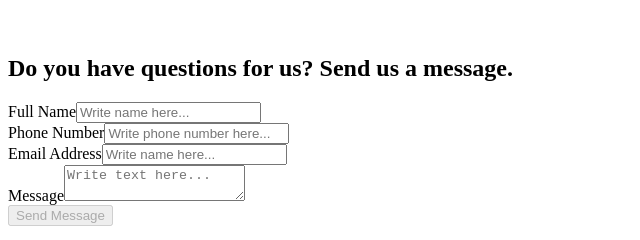
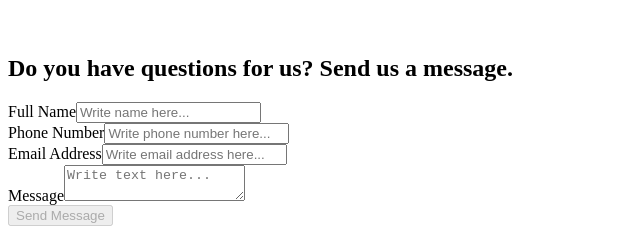
Before and after one commit to wking-io/taxxwiz, a Gatsby site: page /contact in a window 1280 px wide. Shown: the part 1310-1550 px from the top of the page, 0-640 px from the left. Built offline with nearby package versions, Linux system fonts and the light colour scheme; Gatsby itself is replaced by a stand-in of ours; a web font is replaced by a local one.

Commit message:
Updating contact form placeholder

```diff
--- a/src/pages/contact.js
+++ b/src/pages/contact.js
@@ -61,7 +61,7 @@ const ContactPage = () => {
 					<Field
 						name="email"
 						label="Email Address"
-						placeholder="Write name here..."
+						placeholder="Write email address here..."
 						value={email}
 						update={updateEmail}
 						dark
```
